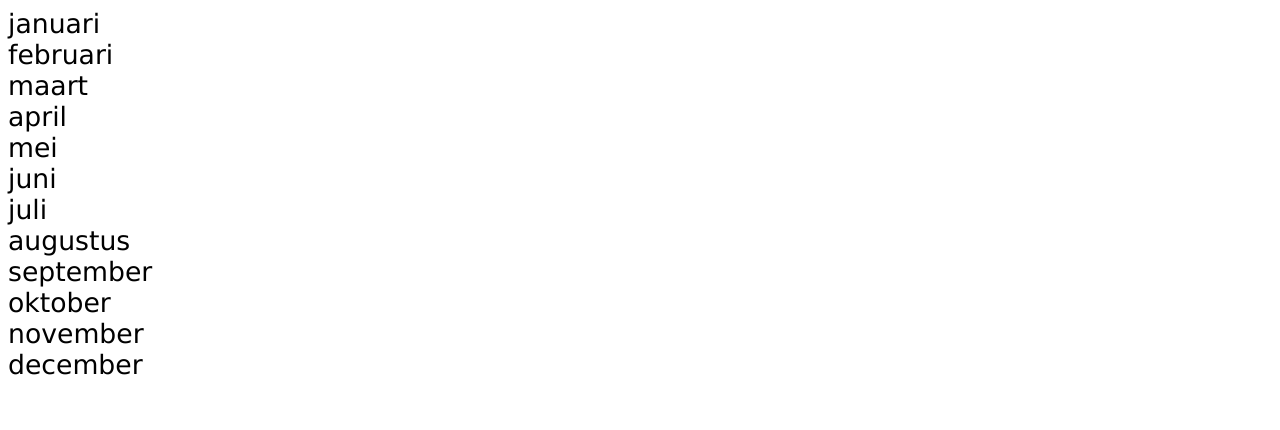
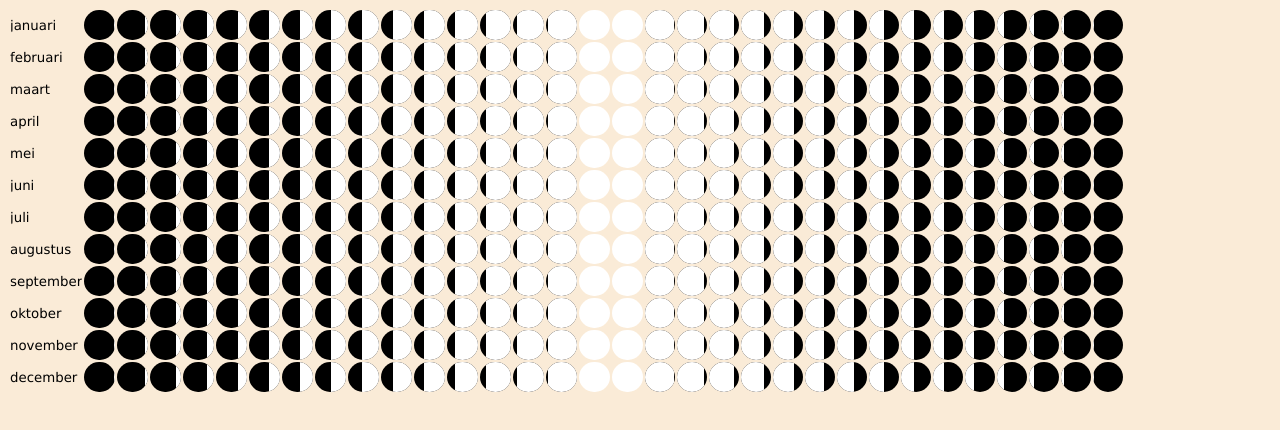
Before and after one commit to bastbijl/maanstanden, a plain HTML site: page maanstanden-html/index.html in a window 1280 px wide. Drawn offline with Linux system fonts and the light colour scheme.

Commit message:
Mooie visualisatie

```diff
--- a/maanstanden-html/css/style.css
+++ b/maanstanden-html/css/style.css
@@ -1,4 +1,14 @@
 body {
-font-family: verdana;
-font-size: 20pt;
+  font-family: verdana;
+  font-size: 10pt;
+  background-color: antiquewhite;
 }
+
+td {
+  width: 30px;
+  height: 30px;
+  border-radius: 25px;
+  margin: 0px;
+  padding: 0px;
+  overflow: hidden;
+}
--- a/maanstanden-html/index.html
+++ b/maanstanden-html/index.html
@@ -14,7 +14,10 @@
   <script src="js/main.js"></script>
 
 
-<div id="red_box"></div>
+  <div id="red_box"></div>
+
+  <table id="main_table">
+  </table>
 
 
 </body>
--- a/maanstanden-html/js/main.js
+++ b/maanstanden-html/js/main.js
@@ -1,7 +1,15 @@
+
+function marginLeft(input) {
+  return input;
+}
+function width(input) {
+  return input;
+}
 
 
 function start() {
 
+  var days = 31;
   var arr = [
     'januari',
     'februari',
@@ -18,7 +26,50 @@ function start() {
   ];
 
   for(i = 0; i < arr.length; i++) {
-    document.getElementById("red_box").innerHTML += (arr[i] + "<br />");
+
+    row = document.createElement("TR");
+
+    td = document.createElement("TD");
+    td.innerHTML = arr[i];
+    row.appendChild(td);
+
+    for(j = 1; j <= days; j+=2) {
+
+
+      td = document.createElement("TD");
+      td.style.backgroundColor = 'black';
+
+      div = document.createElement("DIV");
+      div.innerHTML = '&nbsp;';
+      div.style.width = width(j) + 'px';
+      div.style.marginLeft = marginLeft(days - j) + 'px';
+      div.style.height = '30px';
+      div.style.backgroundColor = 'white';
+
+      td.appendChild(div)
+      row.appendChild(td);
+
+    }
+
+    for(j = days; j >= 1; j-=2) {
+
+
+      td = document.createElement("TD");
+      td.style.backgroundColor = 'black';
+
+      div = document.createElement("DIV");
+      div.innerHTML = '&nbsp;';
+      div.style.width = width(j) + 'px';
+      div.style.marginLeft = marginLeft(0) + 'px';
+      div.style.height = '30px';
+      div.style.backgroundColor = 'white';
+
+      td.appendChild(div)
+      row.appendChild(td);
+
+    }
+
+    document.getElementById("main_table").appendChild(row);
   }
 
 
```
